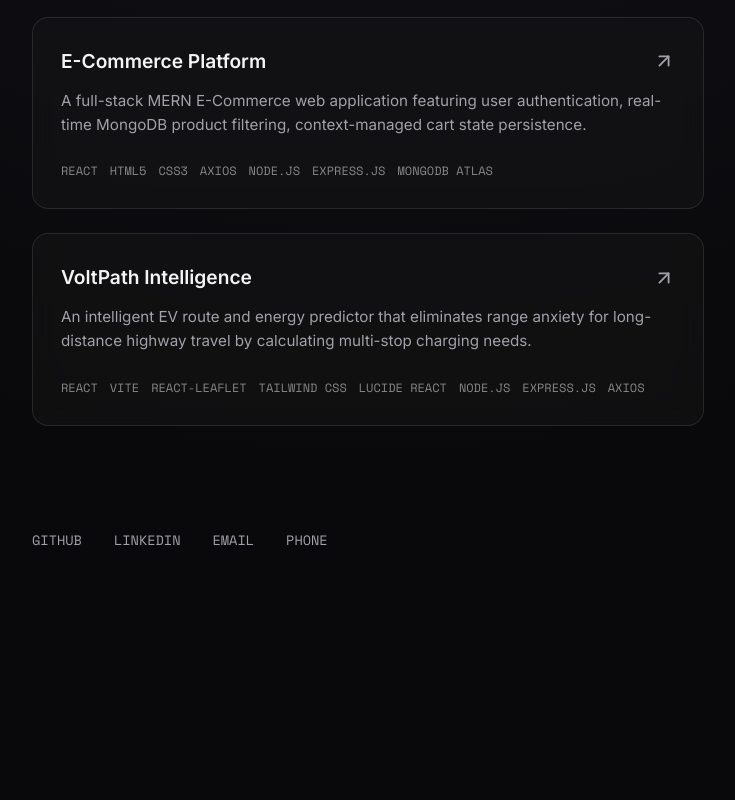
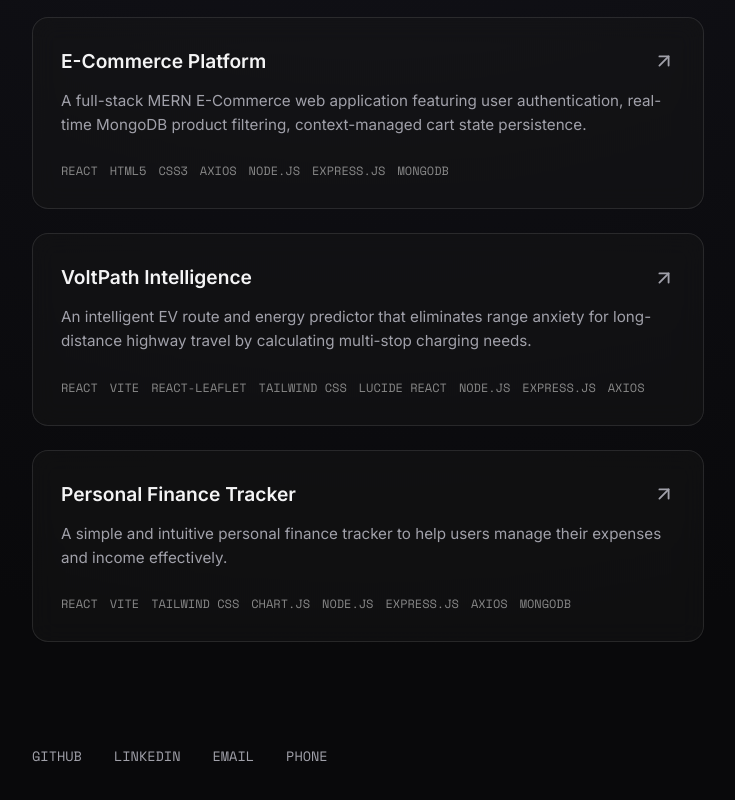
Before and after one commit to keshavthesharma/portfolio, a plain HTML site: page index.html in a window 1280 px wide. Shown: the part 1763-2563 px from the top of the page, without its empty margins (272-1007 px from the left). Before the commit the page ends 2411 px from the top, so only its background shows below. Drawn offline with nearby package versions, Linux system fonts and the light colour scheme.

Commit message:
Added Personal Finance Tracker.

```diff
--- a/index.html
+++ b/index.html
@@ -162,7 +162,7 @@
                             <span>Axios</span>
                             <span>Node.js</span>
                             <span>Express.js</span>
-                            <span>MongoDB Atlas</span>
+                            <span>MongoDB</span>
                         </div>
                     </div>
                 </a>
@@ -188,6 +188,26 @@
                     </div>
                 </a>
 
+                <!-- Project 6: Personal Finance Tracker -->
+                <a href="https://github.com/keshavthesharma/Personal-Finance-Tracker" target="_blank" class="glass-card project-card">
+                    <div class="card-content">
+                        <div class="project-header">
+                            <h4>Personal Finance Tracker</h4>
+                            <svg class="arrow-icon" xmlns="http://www.w3.org/2000/svg" viewBox="0 0 24 24" fill="none" stroke="currentColor" stroke-width="2" stroke-linecap="round" stroke-linejoin="round"><line x1="7" y1="17" x2="17" y2="7"></line><polyline points="7 7 17 7 17 17"></polyline></svg>
+                        </div>
+                        <p>A simple and intuitive personal finance tracker to help users manage their expenses and income effectively.</p>
+                        <div class="tech-stack">
+                            <span>React</span>
+                            <span>Vite</span>
+                            <span>Tailwind CSS</span>
+                            <span>Chart.js</span>
+                            <span>Node.js</span>
+                            <span>Express.js</span>
+                            <span>Axios</span>
+                            <span>MongoDB</span>
+                        </div>
+                    </div>
+                </a>
             </div>
         </section>
 
```
